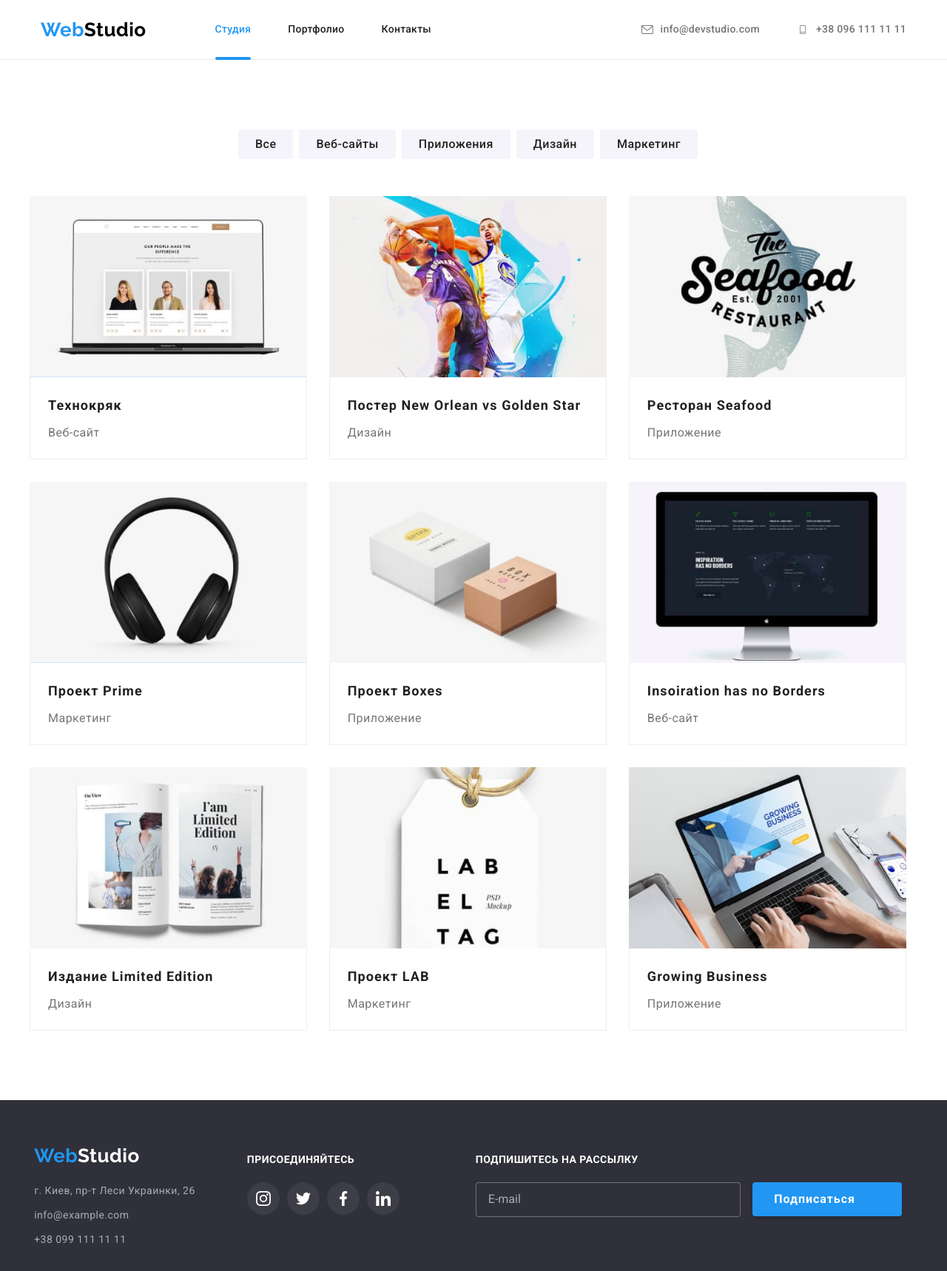
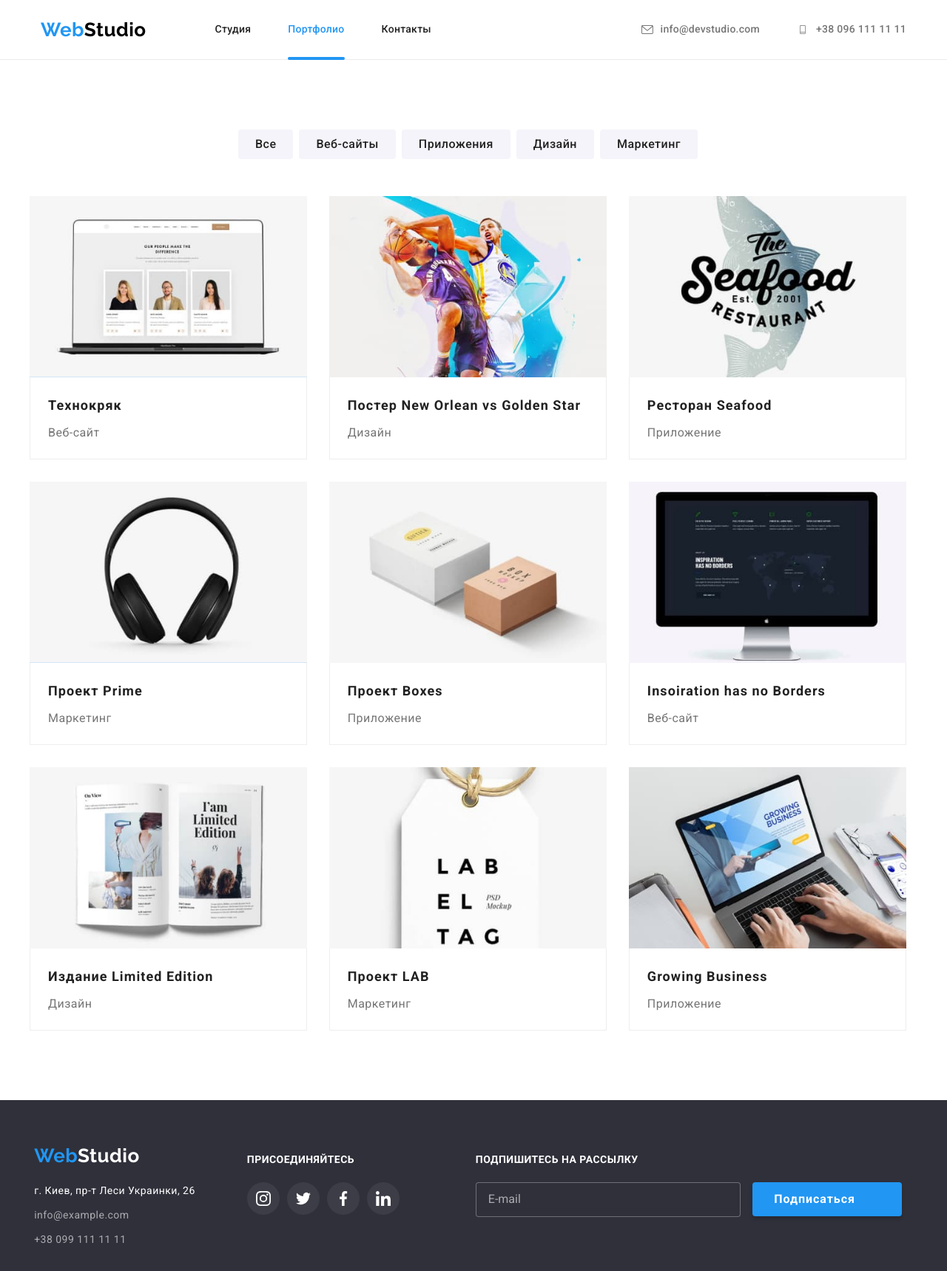
Before and after one commit to SyTatyana/goit-markup-hw-08, a plain HTML site: page portfolio.html in a window 1280 px wide. Shown: the whole page at 74% size. Drawn offline with nearby package versions, Linux system fonts and the light colour scheme; files whose address does not match are found by name.

Commit message:
corrected mistakes

```diff
--- a/portfolio.html
+++ b/portfolio.html
@@ -26,10 +26,10 @@
             >Web<span class="header__logo--black">Studio</span></a>
           <ul class="nav list">
             <li class="nav__item">
-              <a class="nav__link link nav__link--current" href="./index.html">Студия</a>
+              <a class="nav__link link nav__link" href="./index.html">Студия</a>
             </li>
             <li class="nav__item">
-              <a class="nav__link link" href="./portfolio.html">Портфолио</a>
+              <a class="nav__link link nav__link--current" href="./portfolio.html">Портфолио</a>
             </li>
             <li class="nav__item">
               <a class="nav__link link" href="">Контакты</a>
@@ -264,7 +264,7 @@
           <address class="footer-contact">
             <ul class="footer-contact__list list">
               <li class="footer-contact__item">
-                <a class="footer-contact__link footer-contact__address link" href="https://goo.gl/maps/CdvJLRiEL6Q8Smko8"
+                <a class="footer-contact__address link" href="https://goo.gl/maps/CdvJLRiEL6Q8Smko8"
                 target="_blank"
                 rel="noreferrer noopener"
                   >г. Киев, пр-т Леси Украинки, 26</a
--- a/sass/components.scss/_modal.scss
+++ b/sass/components.scss/_modal.scss
@@ -47,7 +47,7 @@
 }
 
 .modal-icon {
-    fill: var(--text-color);
+    fill: #000000;
     transition: fill 250ms cubic-bezier(0.4, 0, 0.2, 1);
 }
 
--- a/sass/outline.scss/_footer.scss
+++ b/sass/outline.scss/_footer.scss
@@ -37,7 +37,15 @@
 }
 
 .footer-contact__address {
-    color: var(--background-color);
+    color:#ffffff;
+    font-style: normal;
+    font-size: 14px;
+    line-height: 1.71;
+
+    &:hover,
+    &:focus {
+        color: var(--accent-color);
+        }
 }
 
 .footer-contact__item {
```
Also changed, not shown: index.html (+3 -3 lines), css/main.css, css/main.min.css, 2 other files.
